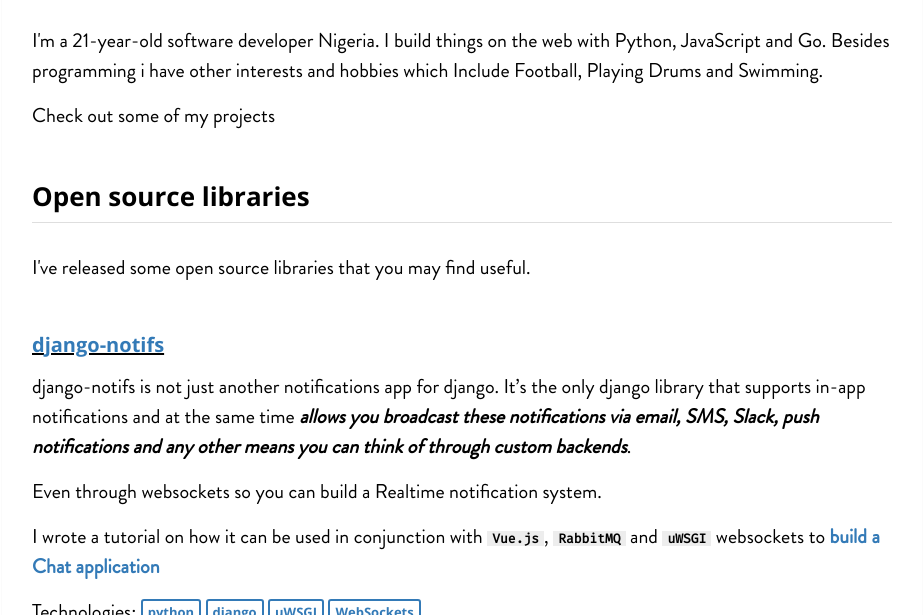
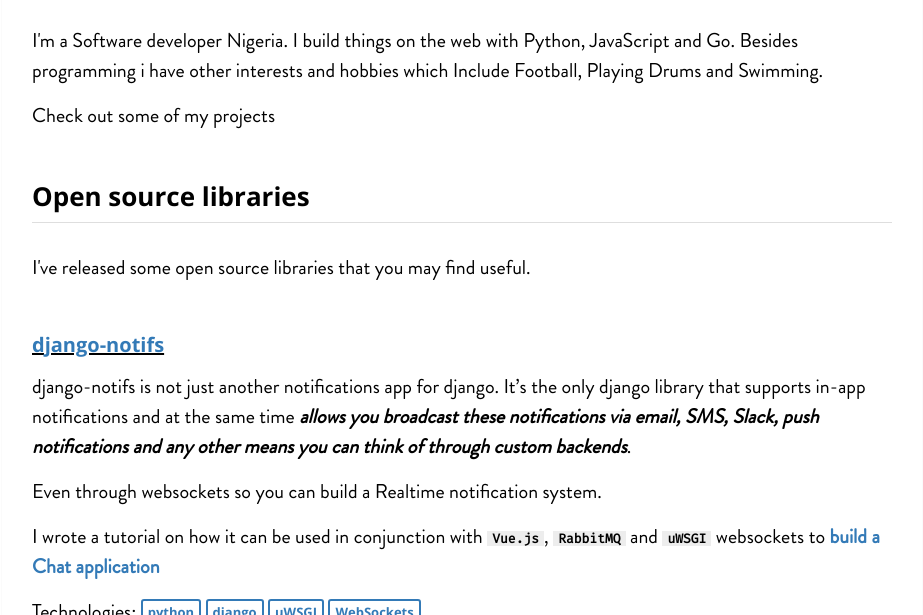
Before and after one commit to danidee10/danidee10.github.io, a Jekyll site: the page about/index.html, which Jekyll copies as it is, in a window 1280 px wide and 900 px high, cut to the strip 285-900 px from the top of the window. Shown: the whole strip, without its empty margins (178-1101 px from the left). Built offline with Jekyll 4.4.1, drawn with Linux system fonts in a browser that asks for light colours; nearby versions of some CDN libraries.

Commit message:
Updated about page

```diff
--- a/about/index.html
+++ b/about/index.html
@@ -210,7 +210,7 @@ hr {
             <br />
 
             <p>
-              I'm a 21-year-old software developer Nigeria. I build things on the web with Python, JavaScript and Go.
+              I'm a Software developer Nigeria. I build things on the web with Python, JavaScript and Go.
               Besides programming i have other interests and hobbies which Include Football, Playing Drums and Swimming.
             </p>
 
```
